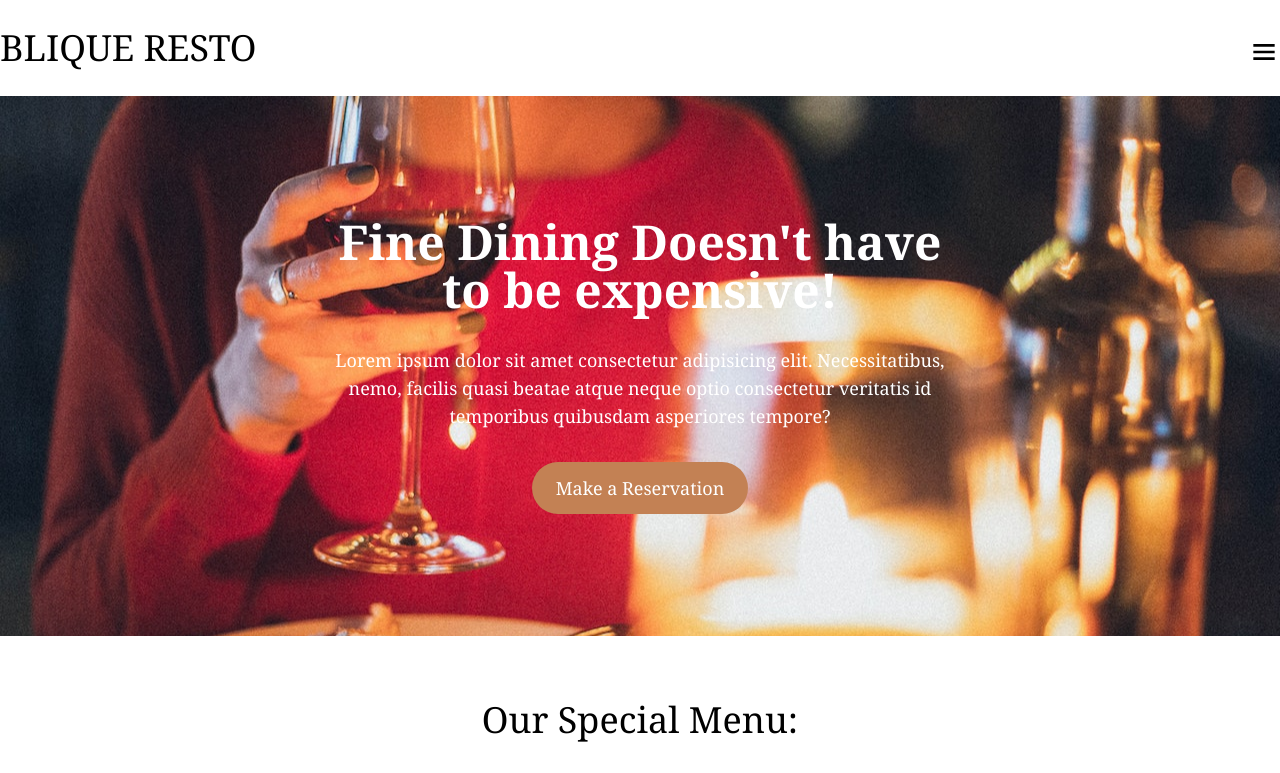
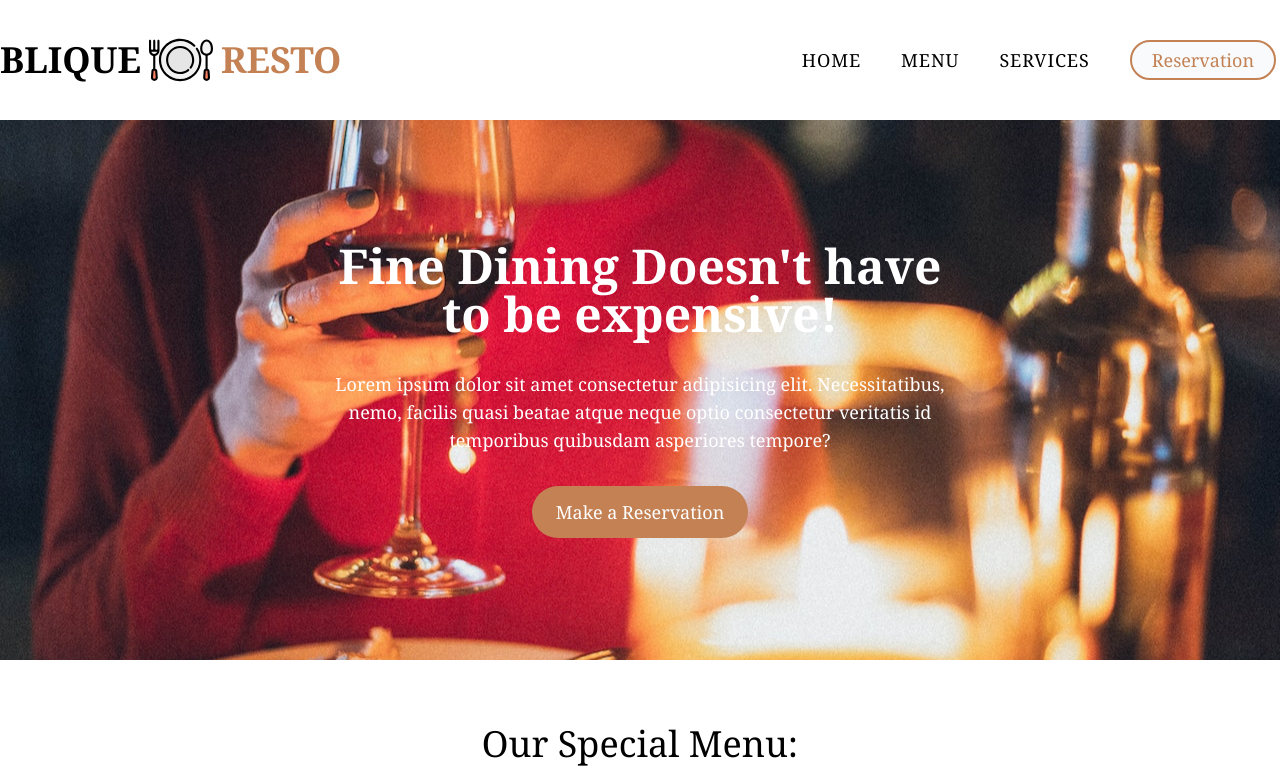
Before and after one commit to bntngbgs/blique-resto, a plain HTML site: page index.html in a window 1280 px wide. Shown: the top 773 px of the page. Drawn offline with Linux system fonts and the light colour scheme.

Commit message:
finished header section

```diff
--- a/index.html
+++ b/index.html
@@ -17,23 +17,36 @@
     <!-- HEADER START -->
     <header>
       <div
-        class="container px-3 py-4 mx-auto flex justify-between sm:px-0 md:py-7"
+        class="container px-3 py-4 mx-auto flex justify-between items-center relative sm:px-0 sm:gap-5 md:py-7"
       >
-        <div>
-          <h1 class="text-xl sm:text-2xl lg:text-4xl">BLIQUE RESTO</h1>
+        <div class="flex gap-2 items-center">
+          <h1 class="text-2xl font-bold lg:text-4xl">BLIQUE</h1>
+          <img src="img/logo.svg" alt="" class="w-[48px] lg:w-[64px]" />
+
+          <h1 class="text-[#C38154] text-2xl font-bold lg:text-4xl">RESTO</h1>
         </div>
-        <button id="menu-button" class="self-end">
+        <nav
+          class="navbar absolute w-full bg-[#C38154] text-white left-0 top-[80px] hidden px-3 pt-3 pb-7 sm:pb-0 sm:pt-0 sm:flex sm:w-full sm:static sm:px-1 sm:bg-transparent sm:text-black sm:flex-grow sm:items-center"
+        >
+          <ul
+            class="flex flex-col justify-center items-center sm:text-sm sm:flex-row sm:gap-6 sm:justify-end sm:w-full md:gap-10 md:text-base lg:text-lg"
+          >
+            <li class="py-3 tracking-wider sm:py-0"><a href="">HOME</a></li>
+            <li class="py-3 tracking-wider sm:py-0"><a href="">MENU</a></li>
+            <li class="py-3 tracking-wider sm:py-0">
+              <a href="#">SERVICES</a>
+            </li>
+            <li
+              class="py-2 mt-2 px-5 bg-slate-50 text-[#C38154] rounded-full sm:py-1 sm:mt-0 sm:border-solid sm:border-2 sm:border-[#C38154]"
+            >
+              <a href="#">Reservation</a>
+            </li>
+          </ul>
+        </nav>
+        <button id="menu-button" class="sm:hidden">
           <img src="img/icon-menu.svg" alt="" class="w-8" />
         </button>
       </div>
-      <nav class="navbar hidden px-3">
-        <ul class="flex flex-col top-0 justify-center items-center">
-          <li class="py-2"><a href="">HOME</a></li>
-          <li class="py-2"><a href="">MENU</a></li>
-          <li class="py-2"><a href="#">SERVICES</a></li>
-          <li class="py-2"><a href="">Reservation</a></li>
-        </ul>
-      </nav>
     </header>
     <!-- HEADER END -->
 
```
Also changed, not shown: img/logo.svg (added), output.css.
